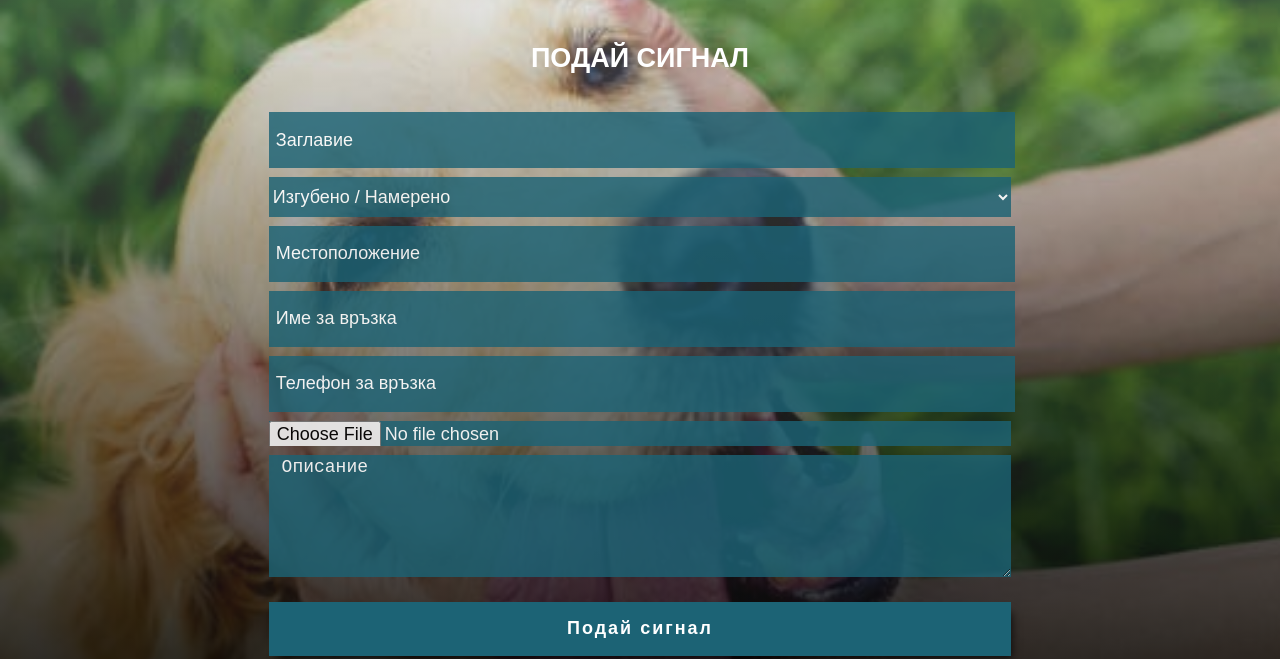
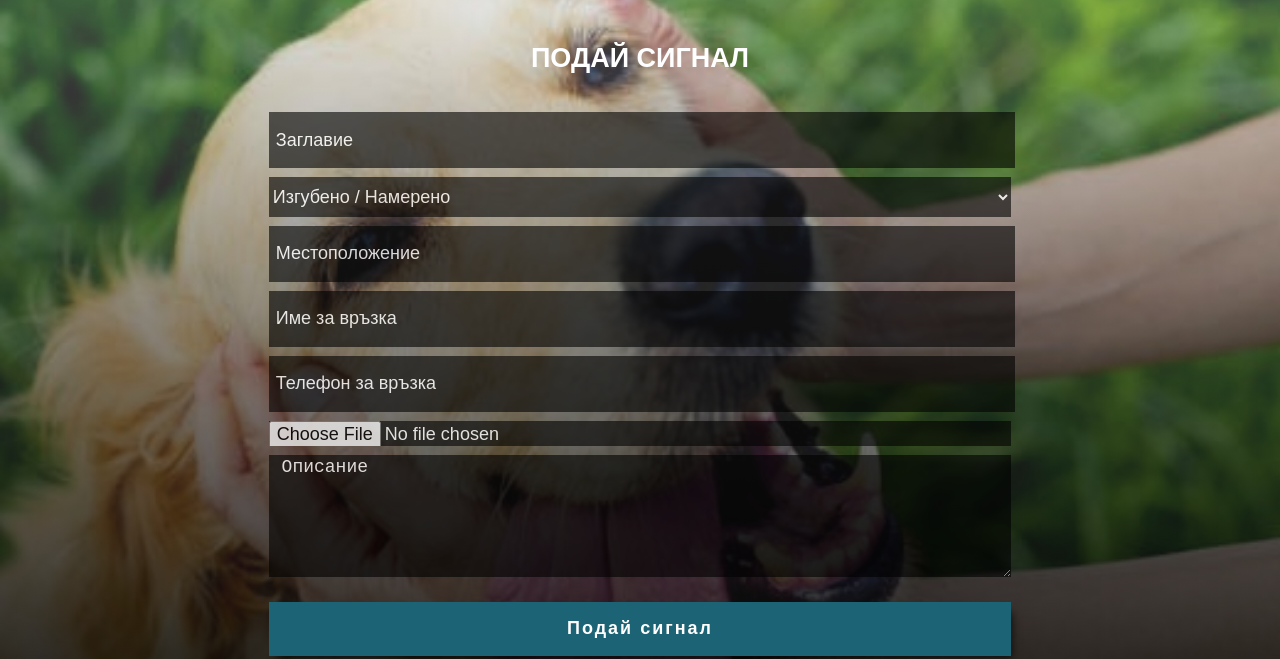
Before and after one commit to Niicksan/petfind.me, a website: page pages/add.html in a window 1280 px wide. Shown: the part 141-800 px from the top of the page. Drawn offline with nearby package versions, Linux system fonts and the light colour scheme.

Commit message:
Edited Add page

```diff
--- a/scss/add.scss
+++ b/scss/add.scss
@@ -27,8 +27,10 @@
             }
 
             .bgcl {
-                background: rgba(28, 99, 117, 0.9);
-                opacity: 0.9;
+                background: rgba(0, 0, 0, 0.75);
+                -webkit-background: rgba(0, 0, 0, 0.75);
+                -moz-background: rgba(0, 0, 0, 0.75);
+                opacity: 0.8;
             }
 
             .lost-found {
```
Also changed, not shown: css/add.css.
